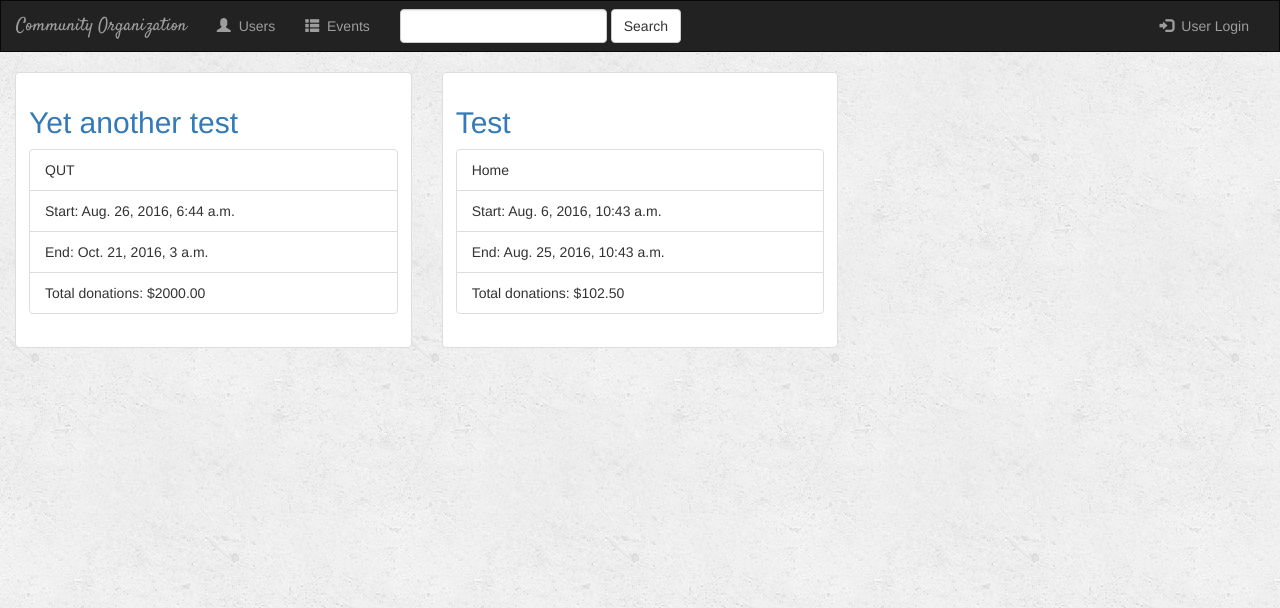
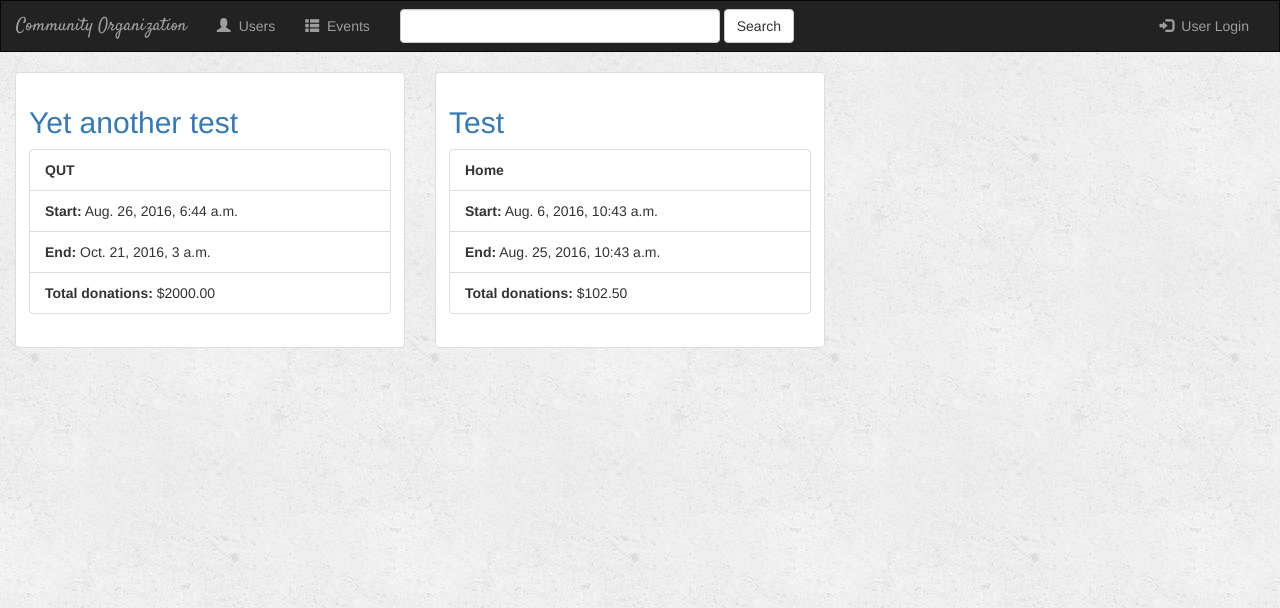
Before and after one commit to ryanmac666/IFB299-Team-Repo, a Django app: page /events/ in a window 1280 px wide. Shown: the top 608 px of the page. Run offline with Django 3.2, Linux system fonts and the light colour scheme; data comes from the database, SQL or seed files in the repository; some libraries are stand-ins or nearby versions.

Commit message:
Updated some css and html
Search bar should now scale logically with the size of the browser.
Login is now centered at a more natural position. Placeholder text
updated to match Team 11's request.
Events on events page no longer stretch or crush weirdly with maximized
or shrunk browsers. Enboldened some text.

```diff
--- /dev/null
+++ b/CommunityOrganization/events/static/custom_style.css
@@ -0,0 +1,19 @@
+* {
+	margin: 0;
+	padding: 0;
+}
+
+.form-group > .form-control {
+	width: 25vw;
+	max-width: 480px;
+}
+
+.container {
+	margin-top: 15vh;
+	max-width: 480px;
+}
+
+.col-sm-4 {
+	min-width: 300px;
+	max-width: 420px;
+}
--- a/CommunityOrganization/events/templates/events/_event_data.html
+++ b/CommunityOrganization/events/templates/events/_event_data.html
@@ -7,10 +7,10 @@
 
                     <!-- View Details -->
                     <ul class="list-group">
-                        <li class="list-group-item">{{ event.event_location }}</li>
-                        <li class="list-group-item">Start: {{ event.start_date }}</li>
-                        <li class="list-group-item">End: {{ event.end_date }}</li>
-                        <li class="list-group-item">Total donations: ${{ donation }}</li>
+                        <li class="list-group-item"><b>{{ event.event_location }}</b></li>
+                        <li class="list-group-item"><b>Start:</b> {{ event.start_date }}</li>
+                        <li class="list-group-item"><b>End:</b> {{ event.end_date }}</li>
+                        <li class="list-group-item"><b>Total donations:</b> ${{ donation }}</li>
                     </ul>
                 </div>
             </div>
--- a/CommunityOrganization/events/templates/events/base.html
+++ b/CommunityOrganization/events/templates/events/base.html
@@ -8,6 +8,7 @@
     <link rel="stylesheet" href="https://maxcdn.bootstrapcdn.com/bootstrap/3.3.7/css/bootstrap.min.css">
     <link href='https://fonts.googleapis.com/css?family=Satisfy' rel='stylesheet' type='text/css'>
     <link rel="stylesheet" type="text/css" href="{% static 'style.css' %}"/>
+    <link rel="stylesheet" type="text/css" href="{% static 'custom_style.css' %}"/>
     <script src="https://ajax.googleapis.com/ajax/libs/jquery/1.12.0/jquery.min.js"></script>
     <script src="http://maxcdn.bootstrapcdn.com/bootstrap/3.3.7/js/bootstrap.min.js"></script>
 
```
